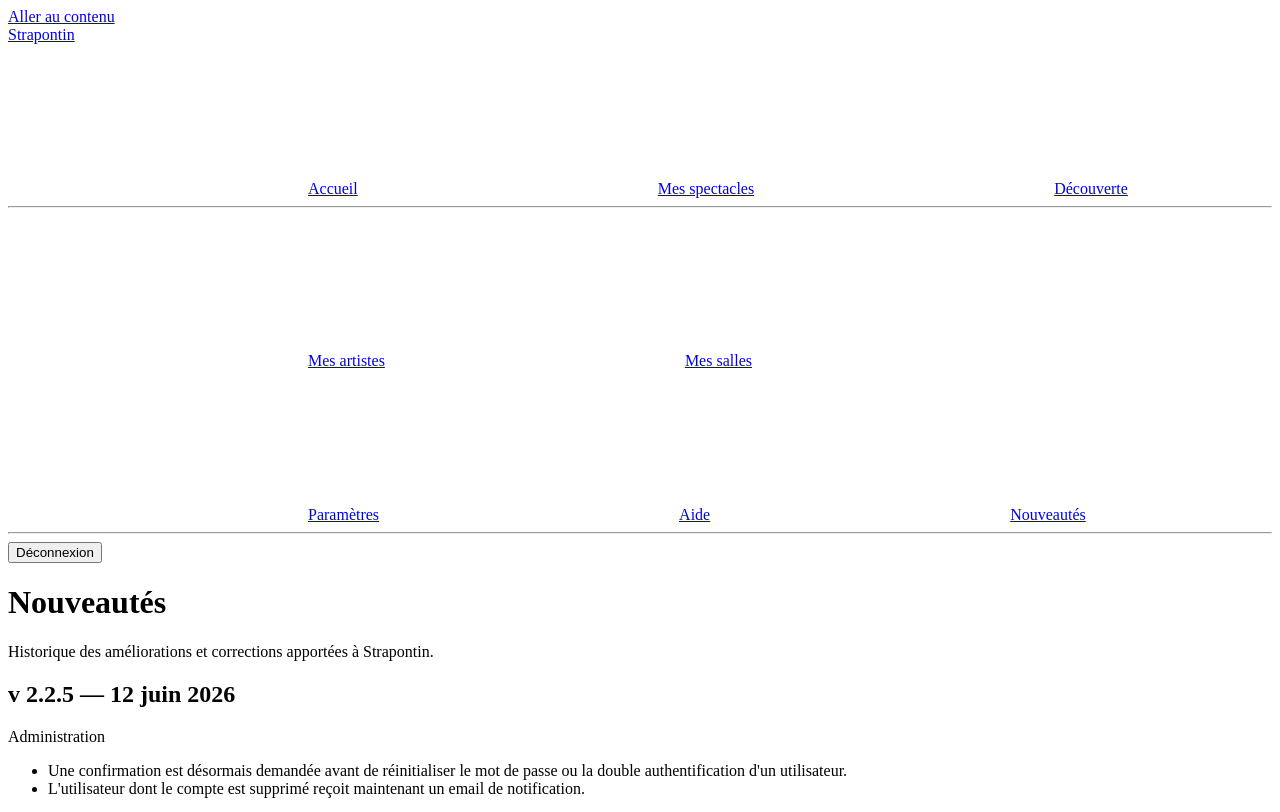
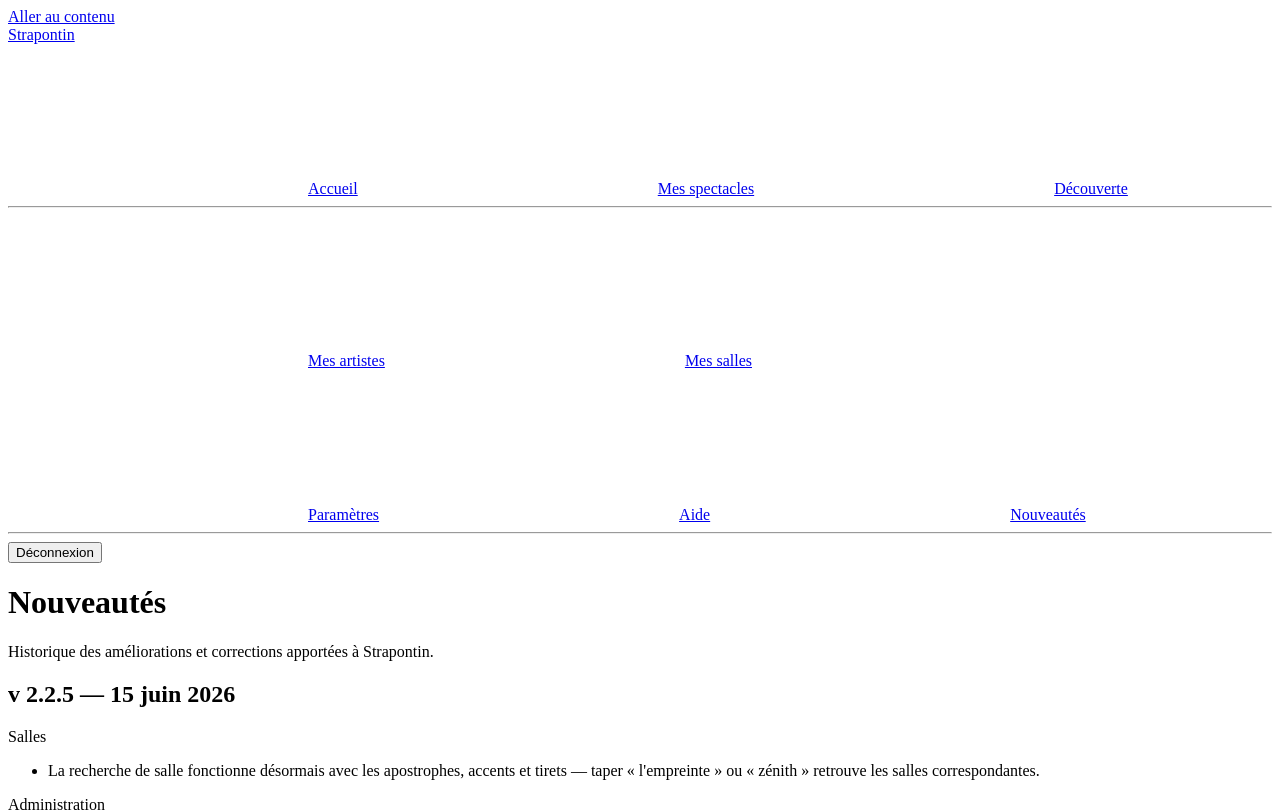
Before and after one commit to Sietch-Tabr/strapontin, a Vue app in the folder front/: page /changelog in a window 1280 px wide. Shown: the top 812 px of the page. Built offline with nearby package versions, Linux system fonts and the light colour scheme; no server answers.

Commit message:
docs: changelog v2.2.5 — recherche salle avec apostrophe et accents (#609)

```diff
--- a/front/src/pages/ChangelogPage.vue
+++ b/front/src/pages/ChangelogPage.vue
@@ -8,8 +8,14 @@
       <p class="page-subtitle">Historique des améliorations et corrections apportées à Strapontin.</p>
 
       <section>
-        <h2 class="changelog-version">v 2.2.5 — 12 juin 2026</h2>
+        <h2 class="changelog-version">v 2.2.5 — 15 juin 2026</h2>
         <div class="changelog-entrees">
+          <div>
+            <p class="changelog-categorie">Salles</p>
+            <ul>
+              <li>La recherche de salle fonctionne désormais avec les apostrophes, accents et tirets — taper « l'empreinte » ou « zénith » retrouve les salles correspondantes.</li>
+            </ul>
+          </div>
           <div>
             <p class="changelog-categorie">Administration</p>
             <ul>
```
